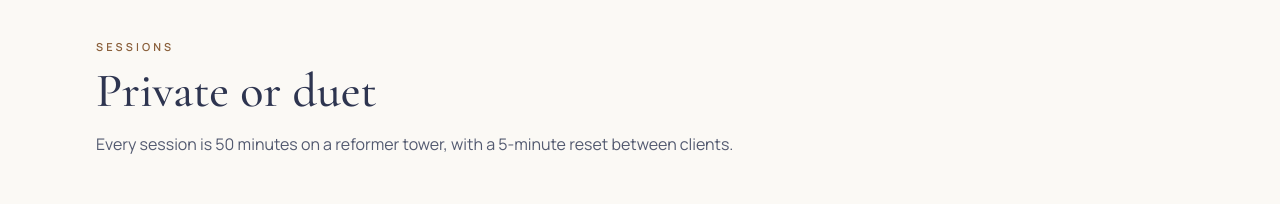
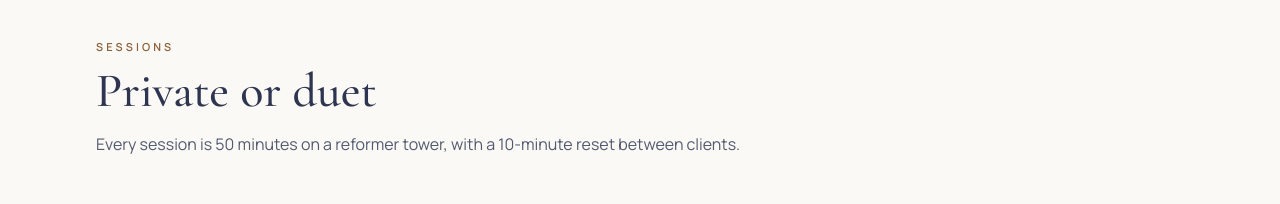
Before and after one commit to N8Mir/Miracle-Performance, a React (Vite) app: page /pilates in a window 1280 px wide. Shown: the part 1360-1564 px from the top of the page. Built offline with nearby package versions, Linux system fonts and the light colour scheme.

Commit message:
Room 216 page: 10-minute reset between clients
Co-Authored-By: Claude Opus 5.5 <noreply@anthropic.com>
Claude-Session: https://claude.ai/code/session_012x2tZPHQXzXDLW26zLmsSC

```diff
--- a/package.json
+++ b/package.json
@@ -1,7 +1,7 @@
 {
   "name": "miracle-performance-site",
   "private": true,
-  "version": "1.9.0",
+  "version": "1.9.1",
   "type": "module",
   "scripts": {
     "dev": "vite",
--- a/src/pages/PilatesPage.jsx
+++ b/src/pages/PilatesPage.jsx
@@ -250,7 +250,7 @@ export default function PilatesPage() {
       <section className="py-20 md:py-28">
         <div className="max-w-6xl mx-auto px-4 sm:px-6 lg:px-8">
           <SectionTitle eyebrow="Sessions" title="Private or duet">
-            Every session is 50 minutes on a reformer tower, with a 5-minute reset between clients.
+            Every session is 50 minutes on a reformer tower, with a 10-minute reset between clients.
           </SectionTitle>
           <div className="mt-12 grid md:grid-cols-2 gap-6">
             {formats.map((f) => (
```
Also changed, not shown: 1 other file (tests, documents, lock files or other folders).
